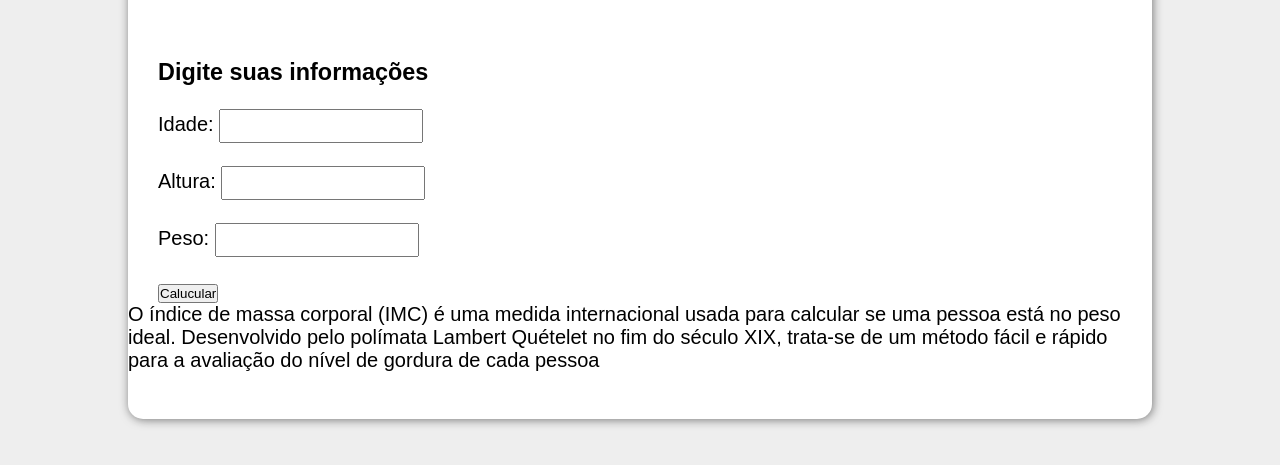
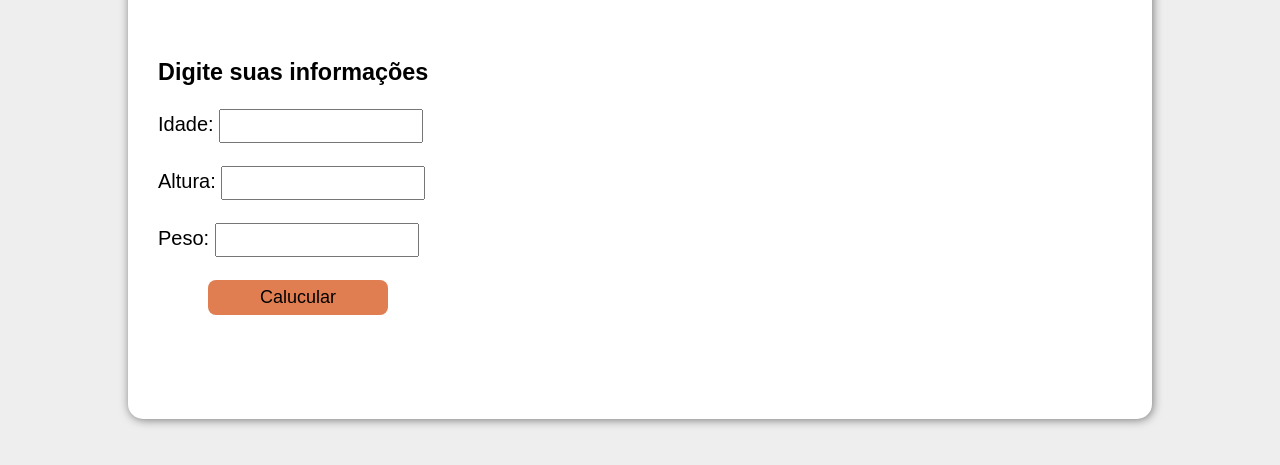
Before and after one commit to W-Carlos/Calculadora-IMC, a plain HTML site: page index.html in a window 1280 px wide. Shown: the part 131-596 px from the top of the page. Drawn offline with Linux system fonts and the light colour scheme.

Commit message:
button
fiz o botão

```diff
--- a/index.html
+++ b/index.html
@@ -17,11 +17,11 @@
             Idade: <input type="number" name="input-idade" id="input-idade"><br><br>
             Altura:  <input type="number" name="alt" id="input-alt"><br><br>
             Peso: <input type="number" name="peso" id="input-peso"><br><br>
-            <input type="button" value="Calucular" onclick="calcular()">
+            <input type="button" value="Calucular" id="button-cal" onclick="calcular()">
         </div>
         <div id="res">
 
-            <p>O índice de massa corporal (IMC) é uma medida internacional usada para calcular se uma pessoa está no peso ideal. Desenvolvido pelo polímata Lambert Quételet no fim do século XIX, trata-se de um método fácil e rápido para a avaliação do nível de gordura de cada pessoa</p>
+            <!--<p>O índice de massa corporal (IMC) é uma medida internacional usada para calcular se uma pessoa está no peso ideal. Desenvolvido pelo polímata Lambert Quételet no fim do século XIX, trata-se de um método fácil e rápido para a avaliação do nível de gordura de cada pessoa</p>-->
         </div>
     </section>
 </body>
--- a/style.css
+++ b/style.css
@@ -42,16 +42,35 @@ h1 {
 #input-idade {
     width: 200px;
     height: 30px;
+    outline: none;
 }
 
 #input-alt {
     width: 200px;
     height: 30px;
+    outline: none;
 }
 
 #input-peso {
     width: 200px;
     height: 30px;
+    outline: none;
+}
+
+#button-cal {
+    width: 180px;
+    height: 35px;
+    font-size: 18px;
+    margin-left: 50px;
+    background: #e07e51;
+    outline: none;
+    cursor: pointer;
+    border-radius: 8px;
+    border: 1px;
+}
+
+#button-cal:hover {
+    background-color: #eba17f;
 }
 
 #res {
```
